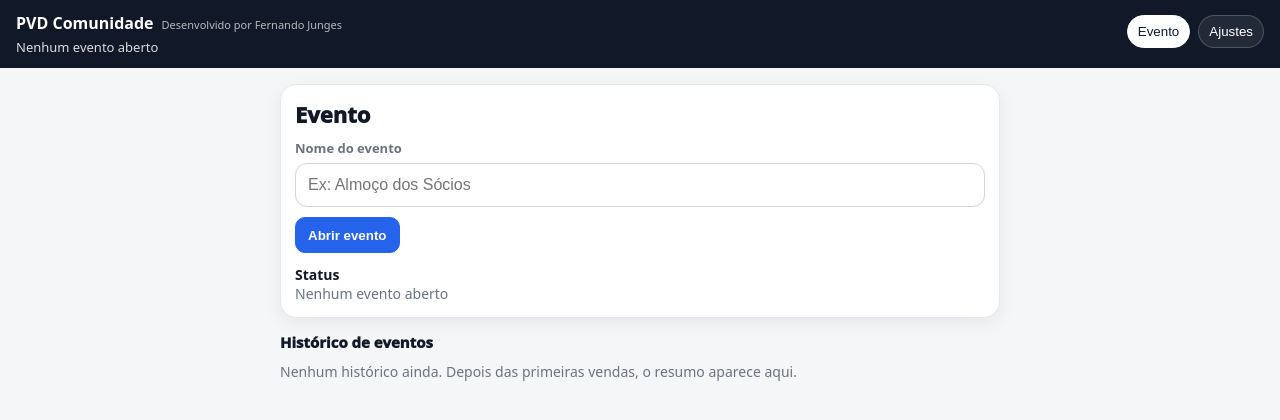
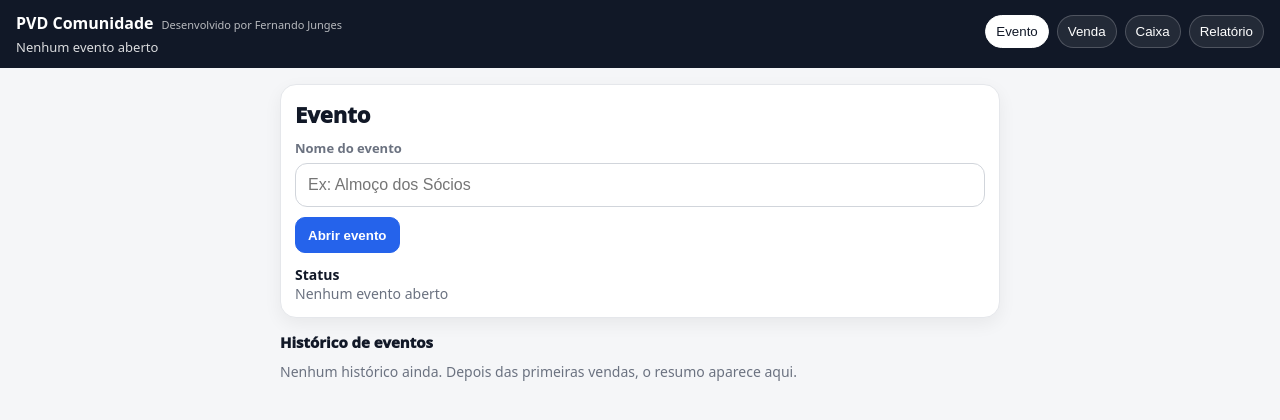
Before and after one commit to nandojunges/PDV, a React (Vite) app in the folder pvd-comunidade/: page / in a window 1280 px wide. Shown: the top 420 px of the page. Built offline with nearby package versions, Linux system fonts and the light colour scheme.

Commit message:
Update Tabs.jsx

```diff
--- a/pvd-comunidade/src/components/Tabs.jsx
+++ b/pvd-comunidade/src/components/Tabs.jsx
@@ -1,35 +1,24 @@
 import React, { useEffect, useMemo } from "react";
 import { ROUTES } from "../app/routes";
 
-function isTabVisible(key, step) {
-  if (key === "produtos") return step === "produtos";
+function isTabVisible(key, flowState) {
+  if (key === "produtos") return flowState === "ITENS_NAO_FINALIZADOS";
   if (key === "ajustes")
-    return step === "ajustes" || step === "caixa" || step === "rodando" || step === "sem_evento";
-  if (key === "caixa") return step === "caixa" || step === "rodando";
-  if (key === "venda") return step === "rodando";
-  if (key === "relatorio") return step === "rodando";
+    return flowState === "SEM_EVENTO" || flowState === "ITENS_NAO_FINALIZADOS";
   return true;
 }
 
-function getDefaultTab(step) {
-  if (step === "produtos") return "produtos";
-  if (step === "ajustes") return "ajustes";
-  if (step === "caixa") return "caixa";
-  if (step === "rodando") return "venda";
-  return "evento";
-}
-
-export default function Tabs({ tab, setTab, step }) {
+export default function Tabs({ tab, setTab, flowState }) {
   const routes = useMemo(
-    () => ROUTES.filter((route) => isTabVisible(route.key, step)),
-    [step]
+    () => ROUTES.filter((route) => isTabVisible(route.key, flowState)),
+    [flowState]
   );
 
   useEffect(() => {
-    if (!isTabVisible(tab, step)) {
-      setTab(getDefaultTab(step));
+    if (!isTabVisible(tab, flowState)) {
+      setTab("caixa");
     }
-  }, [tab, step, setTab]);
+  }, [tab, flowState, setTab]);
 
   return (
     <div className="tabs">
@@ -38,8 +27,8 @@ export default function Tabs({ tab, setTab, step }) {
           key={r.key}
           className={"tab " + (tab === r.key ? "active" : "")}
           onClick={() => {
-            if (r.key === "caixa" && step !== "caixa" && step !== "rodando") {
-              alert("Salve os ajustes do ticket antes de abrir o caixa.");
+            if (r.key === "caixa" && flowState === "ITENS_NAO_FINALIZADOS") {
+              alert("Finalize os itens do evento antes de abrir o caixa.");
               return;
             }
             setTab(r.key);
```
